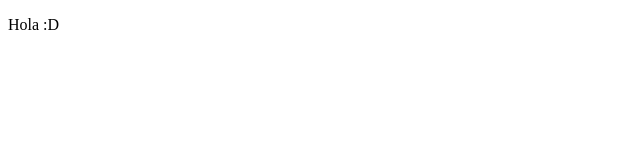
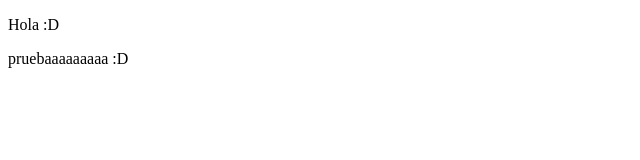
Before and after one commit to Teo0b/Teo0b, a plain HTML site: page index.html in a window 1280 px wide. Shown: the whole page, without its empty margins (0-640 px from the left). Drawn offline with Linux system fonts and the light colour scheme.

Commit message:
Update index.html

```diff
--- a/index.html
+++ b/index.html
@@ -6,6 +6,7 @@
 	</head>
 	<body>
 		<p>Hola :D</p>
+		<p>pruebaaaaaaaaa :D</p>
 		<script>
 			alert("HOLA :D");
 		</script>
```
